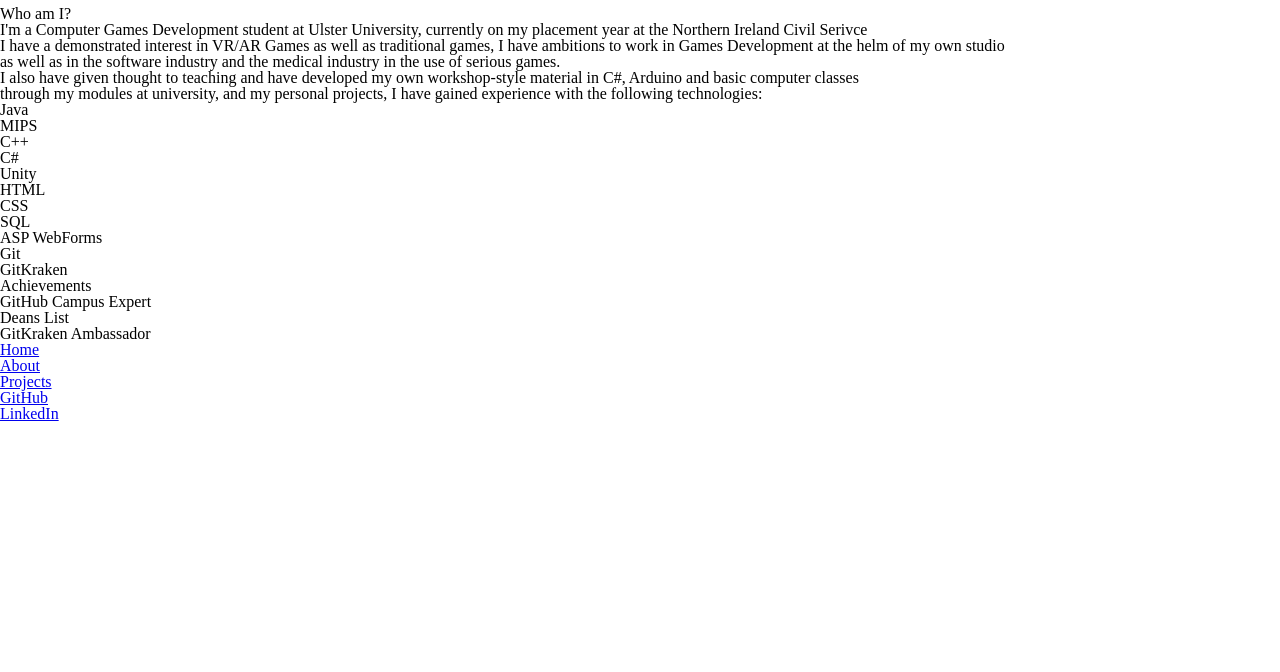
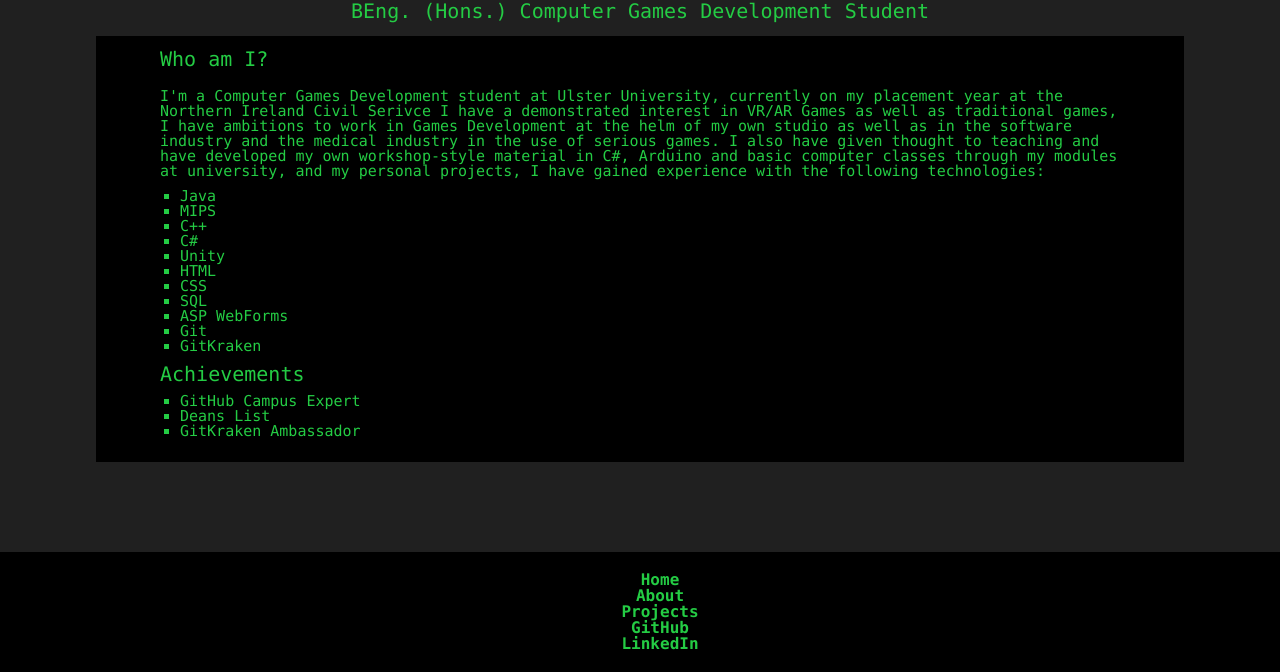
Before and after one commit to neillj14/portfolio, a plain HTML site: page index.html in a window 1280 px wide. Shown: the part 128-800 px from the top of the page. Drawn offline with Linux system fonts and the light colour scheme.

Commit message:
CSS Changes

```diff
--- a/css/main.css
+++ b/css/main.css
@@ -52,6 +52,26 @@ table {
 	border-collapse: collapse;
 	border-spacing: 0;
 }
+/*
+=====================================
+
+General Styling
+
+=====================================
+*/
+p, ul{
+	font-family: Consolas;
+	color: rgb(36,204,68);
+	font-size: 15px;
+	align-content:justify;
+}
+ul{
+	list-style-type: square;
+	padding: 10px 20px;
+}
+body{
+	background-color: rgb(32,32,32);
+}
 
 /*
 =====================================
@@ -105,3 +125,56 @@ Header Styling
 .introduction .text{
 	color: green;
 }
+h1, h2, h3{
+	font-family: Consolas;
+	color: rgb(36,204,68);
+}
+h1{
+	font-size: 35px;
+}
+h2{
+	font-size: 26px;
+}
+h3{
+	font-size: 20px;
+}
+/*
+=====================================
+
+Bio Styling
+
+=====================================
+*/
+.bio{
+	padding: 1% 5%;
+	margin:auto;
+	width: 75%;
+	font-size: 20px;
+	background-color: black;
+}
+/*
+=====================================
+
+Footer Styling
+
+=====================================
+*/
+footer{
+position: fixed;
+left: 0;
+bottom: 0;
+width: 100%;
+background-color: black;
+color: white;
+text-align: center;
+padding: 20px 20px;
+font-family: Consolas;
+}
+.footerNav{
+	margin:auto;
+}
+.footerNav a{
+	color: rgb(36,204,68);
+	text-decoration:none;
+	font-weight: bold;
+}
--- a/index.html
+++ b/index.html
@@ -1,9 +1,11 @@
 <!DOCTYPE html>
 <html>
+
 <head>
-		<link rel="stylesheet" type="text/css" href="css/main.css"/>
+	<link rel="stylesheet" type="text/css" href="css/main.css" />
 	<title>Home | Jamie Neill</title>
 </head>
+
 <body>
 	<header>
 		<nav class="navBar">
@@ -21,19 +23,21 @@
 		<div class="introduction">
 			<div class="text">
 				<h2>Jamie Neill</h2>
+				<br />
 				<h3>BEng. (Hons.) Computer Games Development Student</h3>
 			</div>
 		</div>
 		<div class="bio">
-			<h3>Who am I?</h3>
-			<p>I'm a Computer Games Development student at Ulster University, currently on my placement year at the Northern Ireland Civil Serivce</p>
-			<p>I have a demonstrated interest in VR/AR Games as well as traditional games, I have ambitions to work in Games Development at the helm of my own studio
-			<br/>
-			as well as in the software industry and the medical industry in the use of serious games.
-			<br/>
-			I also have given thought to teaching and have developed my own workshop-style material in C#, Arduino and basic computer classes
-			<br/>
-			through my modules at university, and my personal projects, I have gained experience with the following technologies:</p>
+			<h3>Who am I?</h3></br>
+			<p>I'm a Computer Games Development student at Ulster University,
+				currently on my placement year at the Northern Ireland Civil Serivce I
+				have a demonstrated interest in VR/AR Games as well as traditional games,
+				 I have ambitions to work in Games Development at the helm of my own
+				studio	as well as in the software industry and the medical industry in
+				the use of serious games. I also have given thought to teaching and have
+				 developed my own workshop-style material in C#, Arduino and basic
+				 computer classes through my modules at university, and my personal
+				 projects, I have gained experience with the following technologies:</p>
 			<ul>
 				<li>Java</li>
 				<li>MIPS</li>
@@ -45,7 +49,7 @@
 				<li>SQL</li>
 				<li>ASP WebForms</li>
 				<li>Git</li>
-				<li>GitKraken<li>
+				<li>GitKraken
 			</ul>
 			<h3>Achievements</h3>
 			<ul>
@@ -77,4 +81,5 @@
 		</nav>
 	</footer>
 </body>
+
 </html>
```
Lines whose indentation alone changed are shown as unchanged.
